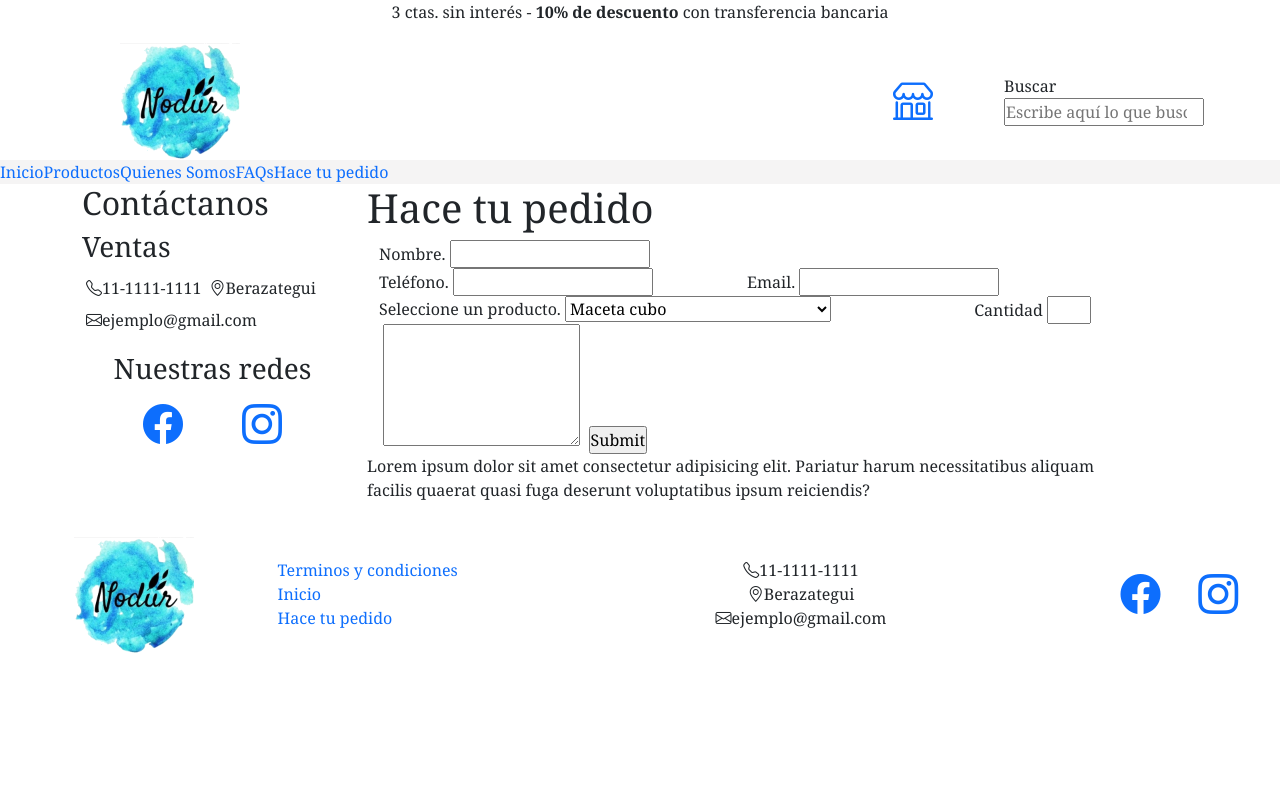
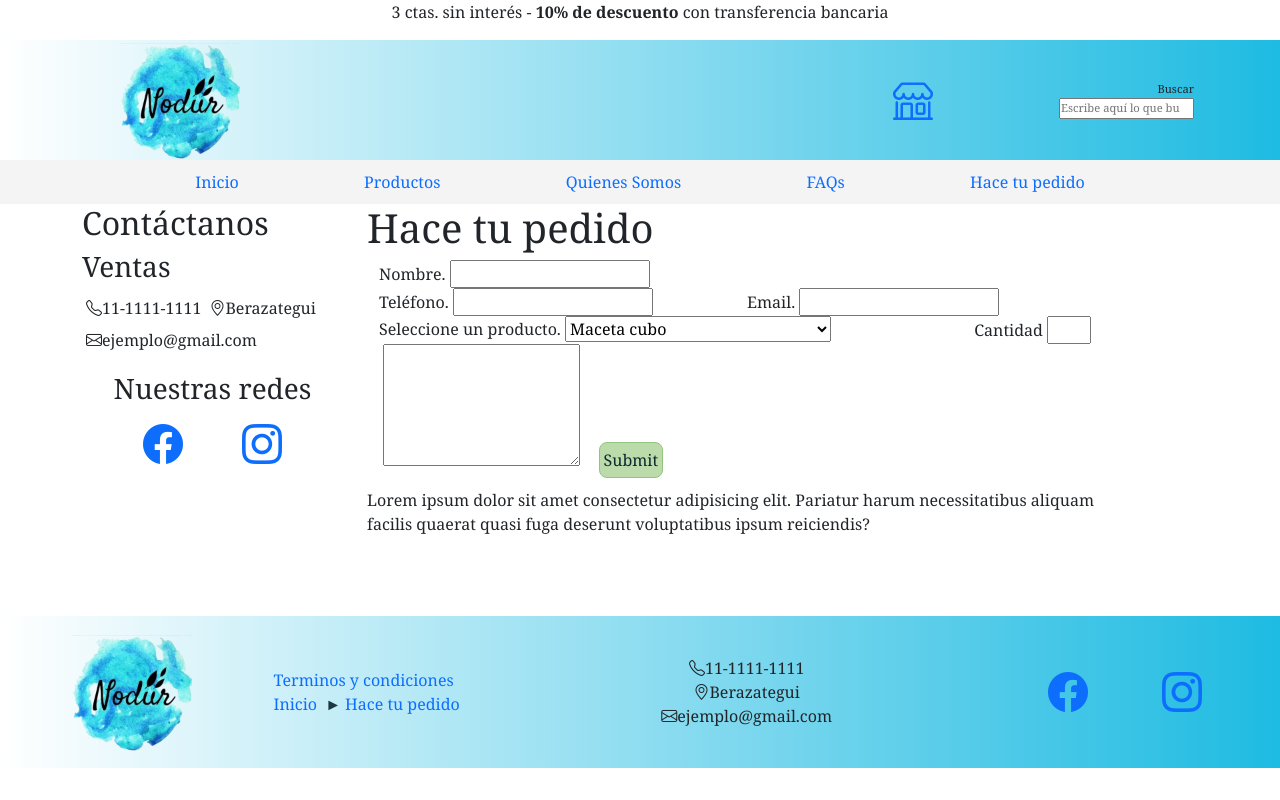
Before and after one commit to Daniela-N-Romero/PreEnterga2-Romero, a plain HTML site: page pages/pedido.html in a window 1280 px wide. Drawn offline with nearby package versions, Linux system fonts and the light colour scheme.

Commit message:
Aplique SASS a hder, fter, nav, y mas

```diff
--- a/css/styles2.css
+++ b/css/styles2.css
@@ -1,4 +1,4 @@
-* {
+/* * {
     margin: 0;
     padding: 0;
     box-sizing: border-box;
@@ -8,18 +8,18 @@
 a {
     text-decoration: none;
     color: rgb(31, 82, 82);
-}
+} */
 
 a:hover {
     color: rgb(1, 14, 14);
 }
 
-ul {
+/* ul {
     list-style: none;
     padding: 0%;
-}
+} */
 
-.div-button {
+/* .div-button {
     display: flex;
     justify-content: center;
 }
@@ -42,7 +42,7 @@ ul {
     background-color: rgb(206, 223, 223);
     border: 1px solid  #15676d;
     transition: all 1s;
-}
+} */
 
 p.promo__txt {
     font-size: .7rem;
@@ -61,14 +61,14 @@ p.promo__txt {
     margin: 0px 5px;
 }
 
-.logo {
+/* .logo {
     margin-left: 2%;
     max-width: 120px;
-}
+} */
 
 /* --- HEADER Y FOOTER--- */
 
-.footer {
+/* .footer {
     margin-top: 8vh;
     background-image: linear-gradient(to right, white, rgb(30, 187, 226));
 }
@@ -81,13 +81,13 @@ p.promo__txt {
 
 .footer__breadcrumb {
     display: inline;
-}
+} */
 
 .datos-contacto {
     width: 100%;
 }
 
-
+/*
 @media screen and (max-width: 768px){
     .search {
         display: none;
@@ -96,10 +96,10 @@ p.promo__txt {
     .header--lg {
         display: none;
     }
-}
+} */
 
 @media screen and (min-width: 768px){
-
+/*
     .header--lg {
         background-image: linear-gradient(to right, white, rgb(30, 187, 226));
     }
@@ -110,38 +110,37 @@ p.promo__txt {
 
     .datos-contacto{
         width: 40%;
-    }
-
+    } */
+/*
     .search, .datos-contacto {
         display:flex;
         flex-direction: column;
         align-items: flex-end;
-    }
-
+    } */
+/*
     .search__label, .search__input {
-        display: flex;
+        display: flex; */
     }
 
     .search__label {
         font-size: 0.8rem;
     }
 
-    .search__input {
+    /* .search__input {
         font-size: 0.7rem;
-    }
+    } */
 
-}
 
-@media screen and (min-width:1200px){
+/* @media screen and (min-width:1200px){
     .datos-contacto, .socialmedia {
         width: 25%;
     }
-}
+} */
 
 
 /* --- NAV --- */
 
-@media screen and (max-width: 768px) {
+/* @media screen and (max-width: 768px) {
     .container-fluid {
         padding: 0px 0px;
     }
@@ -195,7 +194,7 @@ p.promo__txt {
     .nav--sm {
         display: none;
     }
-}
+} */
 
 /* --- SLIDER --- */
 
--- a/pages/pedido.html
+++ b/pages/pedido.html
@@ -49,7 +49,7 @@
                 <div class="container-md">
                     <div class="row align-items-center">
                         <a class="col-md-3 p-md-0 col-lg-1 ms-lg-5 logo" href="../index.html"><img class="logo logo-img" src="../assets/icons/logo.png" alt="Logo Nodür"></a>
-                        <a class="col-md-1 p-md-0 ms-md-auto store icon--medium" href="https://www.mercadolibre.com.ar/perfil/NODURMACETAS"><i class="bi bi-shop fs-1"></i></a>
+                        <a class="col-md-1 p-md-0 ms-md-auto store" href="https://www.mercadolibre.com.ar/perfil/NODURMACETAS"><i class="bi bi-shop fs-1"></i></a>
                         <div class="col-md-3 p-md-0 m-md-3 col-lg-2 search">
                             <label class="search__label" for="search">Buscar</label>
                             <input class="search__input" type="search" name="search" id="search" placeholder="Escribe aquí lo que buscas">
@@ -149,7 +149,7 @@
             <div class="row flex-column align-items-center flex-md-row">
 
                 <div class="footer__page-info d-flex flex-column flex-md-row justify-content-evenly align-items-center mt-3 col-md-5">
-                    <a class="logo mb-md-3" href="../index.html"><img class="logo logo--small" src="../assets/icons/logo.png" alt="Logo Nodür"></a>
+                    <a class="logo mb-md-3" href="../index.html"><img class="logo" src="../assets/icons/logo.png" alt="Logo Nodür"></a>
                     <div class="footer_div ms-4">
                         <span class="footer__terms"><a href="">Terminos y condiciones</a></span>
                         <ul class="footer__breadcrumbs">
--- a/scss/components/_button.scss
+++ b/scss/components/_button.scss
@@ -0,0 +1,22 @@
+.div-button {
+    @include flex();
+}
+
+.button {
+    color: $azul-negro;
+    background-color: $verde-claro;
+    margin: 10px;
+    padding: 8px 12px;
+    border: 1px solid  $verde-medio;
+    border-radius: 8px;
+    &:hover{
+        color: $azul-medio;
+        background-color: $azul-muyclaro;
+        border: 1px solid  $azul-medio;
+        transition: all 1s;
+    }
+}
+
+.button--small{
+    padding: 5px 4px;
+}
--- a/scss/components/_logo.scss
+++ b/scss/components/_logo.scss
@@ -0,0 +1,4 @@
+.logo {
+    margin-left: 2%;
+    max-width: 120px;
+}
--- a/scss/layout/_footer.scss
+++ b/scss/layout/_footer.scss
@@ -0,0 +1,13 @@
+.footer {
+    margin-top: 8vh;
+    background-image: linear-gradient(to right, $blanco, $celeste);
+}
+
+.footer__breadcrumb {
+    display: inline;
+    &+li:before{
+        padding: 4px;
+        color: $azul-oscuro;
+        content: "►";
+    }
+}
--- a/scss/layout/_header.scss
+++ b/scss/layout/_header.scss
@@ -0,0 +1,31 @@
+.search, .header--lg {
+    @include max-width(768px){
+        display: none;
+    }
+}
+
+@include min-width(788px){
+    .header--lg{
+        background-image: linear-gradient(to right, $blanco, $celeste);
+    }
+    .search, .datos-contacto {
+        @include flex-column();
+        align-items: flex-end;
+    }
+    .search{
+        margin-left: 2%;
+        .search__label, .search__input {
+            @include flex();
+            font-size: 0.7rem;
+        }
+    }
+    .datos-contacto{
+        width: 40%;
+    }
+}
+
+@include min-width(1200px){
+    .datos-contacto, .socialmedia {
+        width: 25%;
+    }
+}
--- a/scss/layout/_nabvar.scss
+++ b/scss/layout/_nabvar.scss
@@ -1,8 +1,3 @@
-.logo {
-    margin-left: 2%;
-    max-width: 120px;
-}
-
 .nav{
     padding: 0px 0px;
 }
@@ -33,5 +28,16 @@
     .nav--lg{
         display: block;
         background-color: $gris-claro;
+        ul{
+            @include flex(space-evenly);
+            margin: 0vw 5vw;
+            padding: 1vh;
+            li{
+                padding: 2px;
+                &:hover{
+                    background-color:$azul-muyclaro;
+                }
+            }
+        }
     }
 }
--- a/scss/utils/_mixins.scss
+++ b/scss/utils/_mixins.scss
@@ -50,7 +50,7 @@
     }
 }
 
-// Mixins
+// Mixins sin variables
 
 @mixin flex-wrap(){
     display: flex;
```
Also changed, not shown: index.html (+1 -1 lines), pages/faqs.html (+2 -2 lines), pages/productos.html (+1 -1 lines), pages/quienessomos.html (+1 -1 lines), css/styles.css, 1 other file.
